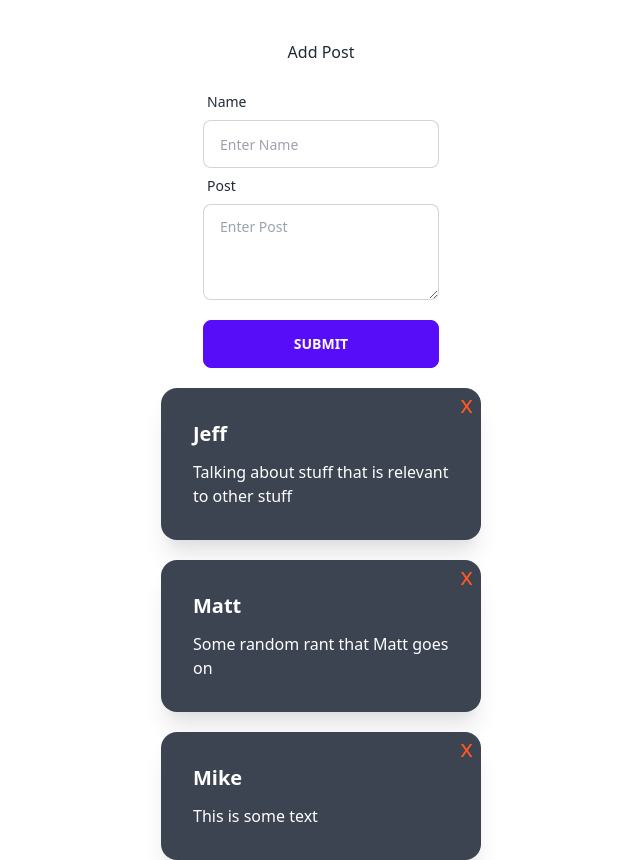
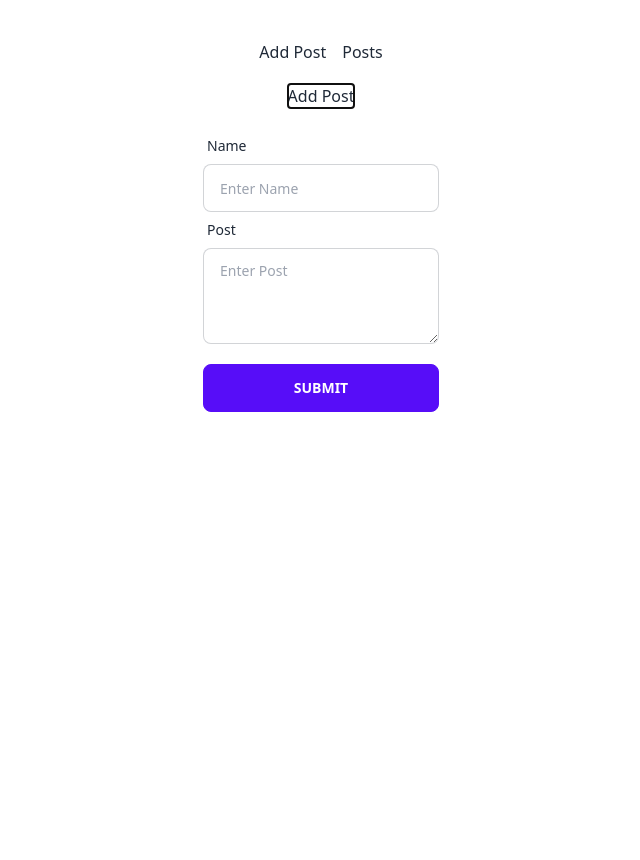
Before and after one commit to mikhail-karan/javascript-fundaments-svelte, a Svelte app: page / in a window 1280 px wide. Shown: the whole page, without its empty margins (319-959 px from the left). After the commit the page ends 800 px from the top, so only its background shows below. Built offline with nearby package versions, Linux system fonts and the light colour scheme; what @tailwindcss/typography would draw is missing.

Commit message:
setup for navigator

```diff
--- a/package.json
+++ b/package.json
@@ -17,6 +17,7 @@
   },
   "dependencies": {
     "@tailwindcss/typography": "^0.4.1",
-    "daisyui": "^1.14.0"
+    "daisyui": "^1.14.0",
+    "svelte-navigator": "^3.1.5"
   }
 }
--- a/src/App.svelte
+++ b/src/App.svelte
@@ -4,6 +4,7 @@
   import Post from "./components/Post.svelte"
   import AddForm from "./components/AddForm.svelte"
   import Alert from "./components/Alert.svelte"
+  import { Router, Route, Link } from "svelte-navigator";
 
   let posts = data.data;
 
@@ -28,22 +29,24 @@
     posts.splice(deleteIndex, 1)
     posts = posts;
   }
-
-  function postDeleted(){
-    alertActive = true
-    setTimeout(() => alertActive = false ,2000)
-  }
 </script>
 
-<main transition:fade class="flex w-full flex-col items-center mt-10 justify-center space-y-5">
-  {#if alertActive}
-  <Alert  />
-  {/if}
-  <AddForm addPost={addPost} />
-  {#each posts.reverse() as post}
-    <Post itemDeleted={postDeleted} deleteItem={deletePost} author={post.author} post={post.post} id={post.id} />
-  {/each}
-</main>
+<Router>
+  <main class="flex w-full flex-col items-center mt-10 justify-center space-y-5">
+    <div class="flex space-x-4">
+      <Link to="/">Add Post</Link>
+      <Link to="/posts">Posts</Link>
+    </div>
+    <Route>
+      <AddForm addPost={addPost} />
+    </Route>
+    <Route path="posts">
+      {#each posts.reverse() as post}
+        <Post deleteItem={deletePost} author={post.author} post={post.post} id={post.id} />
+      {/each}
+    </Route>
+  </main>
+</Router>
 
 <style>
 </style>
--- a/src/components/Post.svelte
+++ b/src/components/Post.svelte
@@ -4,13 +4,12 @@
   export let post;
   export let id;
   export let deleteItem;
-  export let itemDeleted;
 
   onMount(() => {
     console.log(id, ' post mounted')
 
     return () => {
-      itemDeleted()
+      console.log('post deleted')
     }
   })
 </script>
```
Also changed, not shown: 1 other file (tests, documents, lock files or other folders).
